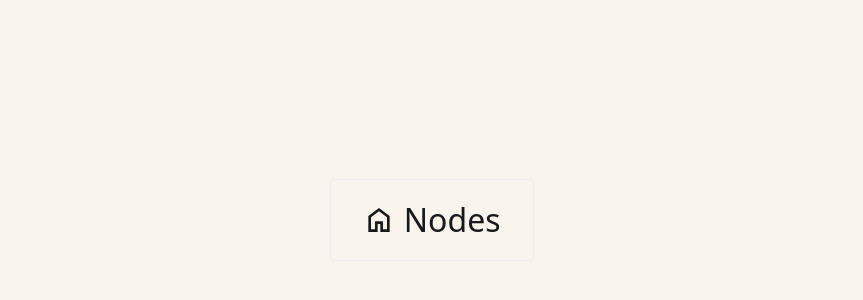
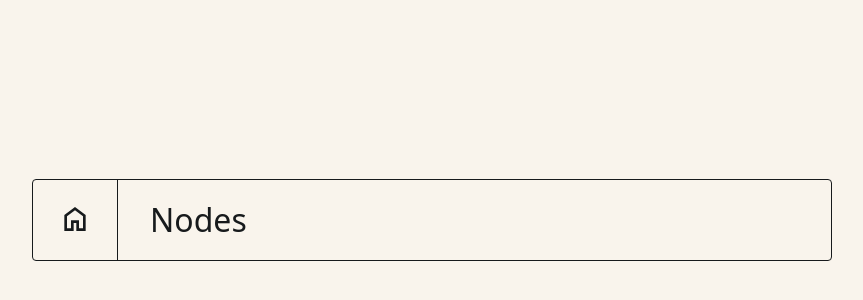
Before and after one commit to Witte-Steur/Nodes, a Vue app: page / in a window 1280 px wide. Shown: the part 100-400 px from the top of the page, without its empty margins (208-1071 px from the left). Built offline with nearby package versions, Linux system fonts and the light colour scheme.

Commit message:
Updated Page component styling and added IconBar component

```diff
--- a/src/App.vue
+++ b/src/App.vue
@@ -1,11 +1,15 @@
-<script setup lang="ts">
+<script lang="ts" setup>
   import Page from './components/layout/Page.vue';
 
-  import Home from './components/icons/Home.vue';
+  import IconBar from './components/navigation/IconBar.vue';
 </script>
 
 <template>
   <Page>
-    <h1><Home /> Nodes</h1>
+    <template v-slot:iconBar>
+      <IconBar />
+    </template>
+
+    <h1>Nodes</h1>
   </Page>
 </template>
--- a/src/components/layout/Page.scss
+++ b/src/components/layout/Page.scss
@@ -1,6 +1,14 @@
 .Page {
-  border: 0.1rem solid #eee;
+  display: flex;
+  min-width: 50rem;
+  border: 0.1rem solid var(--color--border);
   border-radius: 0.25rem;
+
+  &--IconBar {
+    padding: 1rem 1.625rem;
+    border-right: 0.05rem solid var(--color--border);
+  }
+
   &--Content {
     padding: 1rem 2rem;
   }
--- /dev/null
+++ b/src/components/navigation/IconBar.scss
@@ -0,0 +1,11 @@
+.IconBar {
+  font-size: 2rem;
+  line-height: 3rem;
+  list-style: none;
+
+  li {
+    svg {
+      vertical-align: -0.125em;
+    }
+  }
+}
--- /dev/null
+++ b/src/components/navigation/IconBar.vue
@@ -0,0 +1,11 @@
+<script lang="ts" setup>
+  import Home from '../icons/Home.vue';
+
+  import './IconBar.scss';
+</script>
+
+<template>
+  <ul class="IconBar">
+    <li><Home /></li>
+  </ul>
+</template>
--- a/src/style.css
+++ b/src/style.css
@@ -1,12 +1,14 @@
 :root {
   --color--text: hsl(210, 10%, 10%);
   --color--page: hsl(40, 50%, 95%);
+  --color--border: hsl(210, 10%, 10%);
 }
 
 @media (prefers-color-scheme: dark) {
   :root {
     --color--text: hsl(40, 50%, 95%);
     --color--page: hsl(210, 10%, 10%);
+    --color--border: hsl(40, 50%, 95%);
   }
 }
 
@@ -25,6 +27,12 @@ body {
   min-height: 80vh;
 }
 
+svg {
+  width: 1em;
+  height: 1em;
+  fill: currentColor;
+}
+
 h1 {
   font-family: system-ui, sans-serif;
   font-size: 2rem;
@@ -32,9 +40,6 @@ h1 {
   font-weight: 500;
 
   svg {
-    width: 1em;
-    height: 1em;
     vertical-align: -0.125em;
-    fill: currentColor;
   }
 }
```
